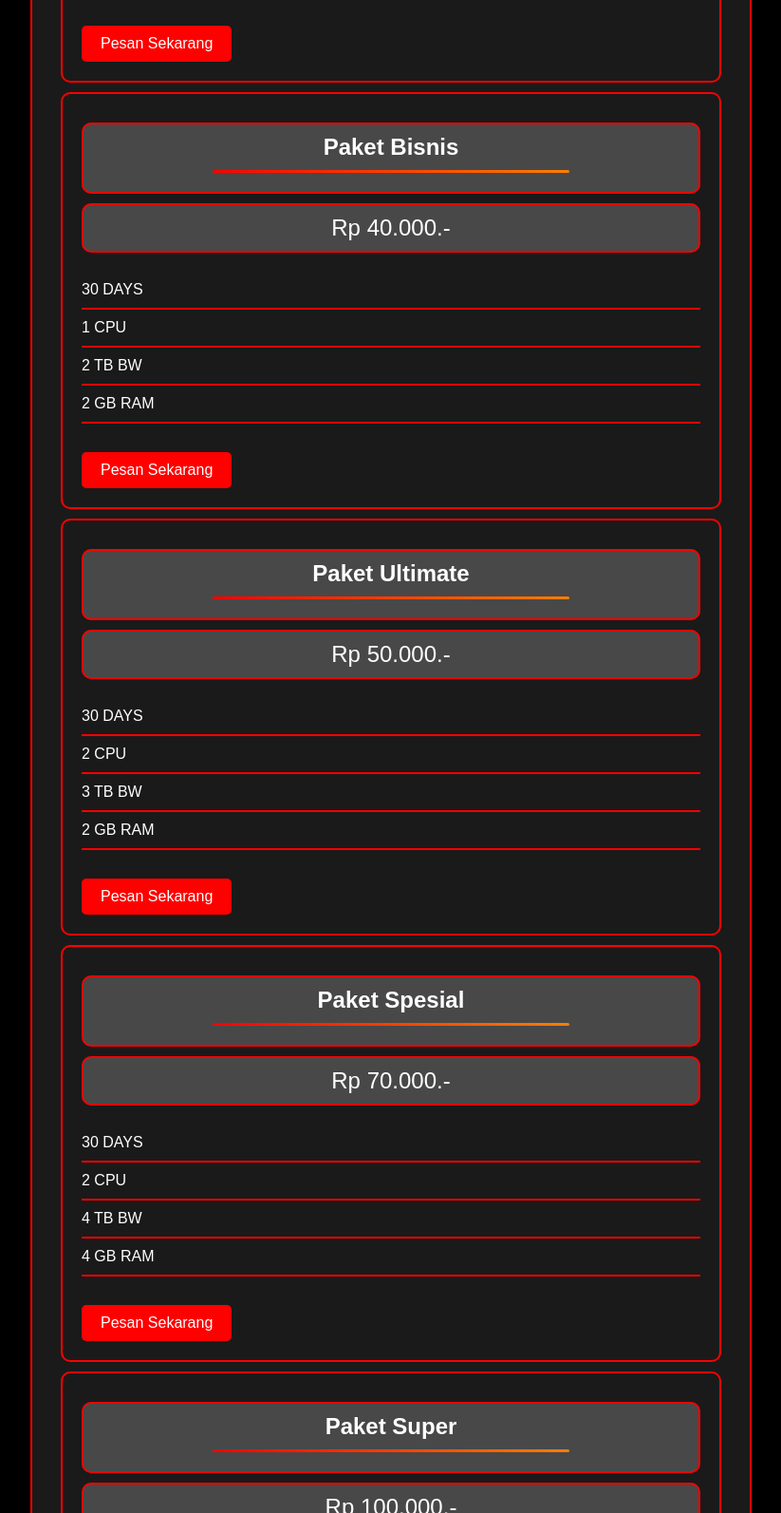
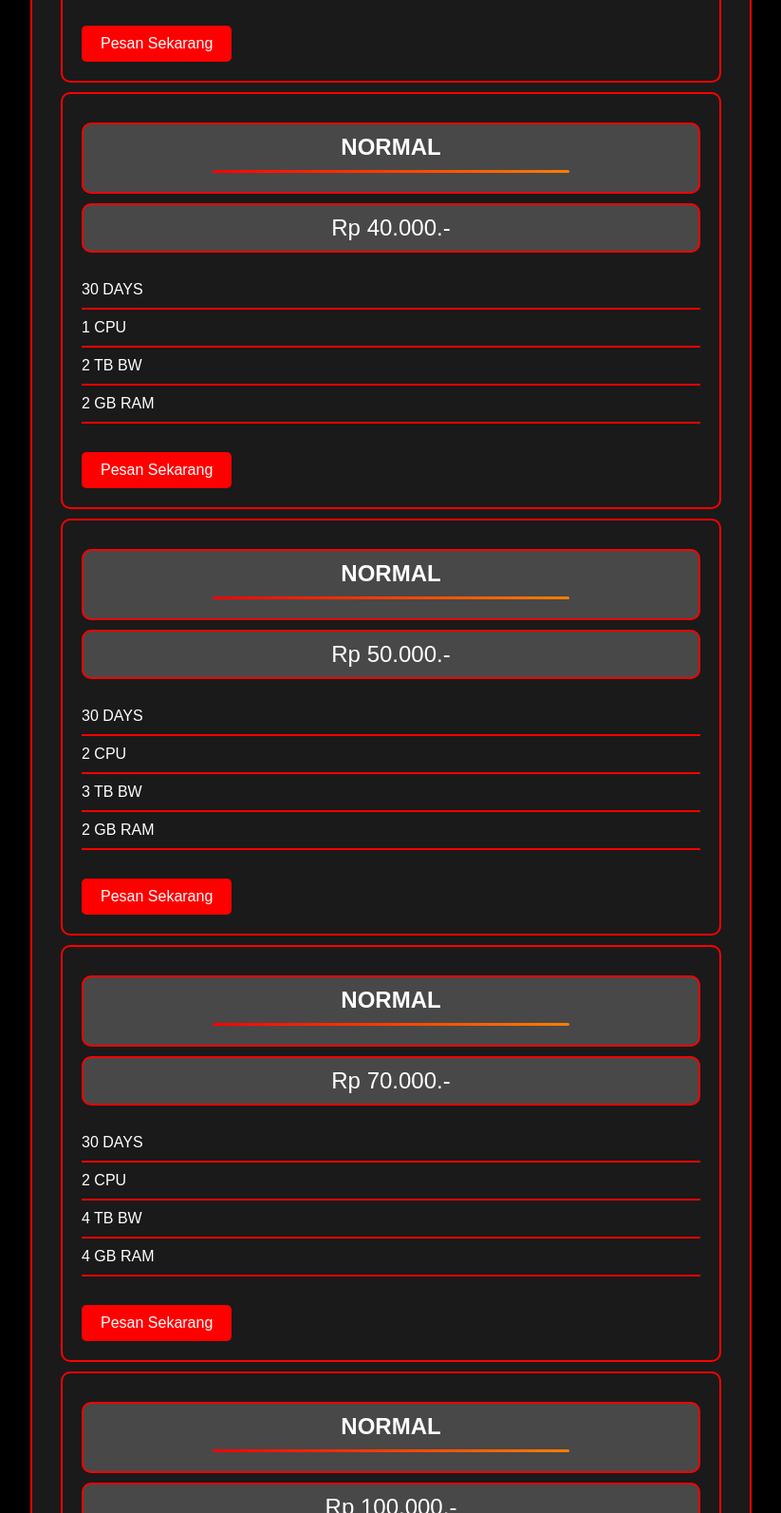
Before and after one commit to nixy-pro/nixy-store, a plain HTML site: page index.html in a window 1280 px wide. Shown: the part 2343-3936 px from the top of the page at 95% size, without its empty margins (228-1051 px from the left). Drawn offline with Linux system fonts and the light colour scheme.

Commit message:
Update index.html

```diff
--- a/index.html
+++ b/index.html
@@ -186,7 +186,7 @@
                 <h2 class="title">NORMAL</h2>
                 <p class="price">Rp 25.000.-</p>
                 <ul>
-                    <li>30 DAYS</li>
+                    <li>90 DAYS</li>
                     <li>SSH - OVPN</li>
                     <li>XRAY - VLESS</li>
                     <li>XRAY - VMESS</li>
@@ -216,7 +216,7 @@
             </div>
 
             <div class="pricing-card">
-                <h2 class="title">Paket Bisnis</h2>
+                <h2 class="title">NORMAL</h2>
                 <p class="price">Rp 40.000.-</p>
                 <ul>
                     <li>30 DAYS</li>
@@ -228,7 +228,7 @@
             </div>
 
             <div class="pricing-card">
-                <h2 class="title">Paket Ultimate</h2>
+                <h2 class="title">NORMAL</h2>
                 <p class="price">Rp 50.000.-</p>
                 <ul>
                     <li>30 DAYS</li>
@@ -240,7 +240,7 @@
             </div>
 
             <div class="pricing-card">
-                <h2 class="title">Paket Spesial</h2>
+                <h2 class="title">NORMAL</h2>
                 <p class="price">Rp 70.000.-</p>
                 <ul>
                     <li>30 DAYS</li>
@@ -252,7 +252,7 @@
             </div>
 
             <div class="pricing-card">
-                <h2 class="title">Paket Super</h2>
+                <h2 class="title">NORMAL</h2>
                 <p class="price">Rp 100.000.-</p>
                 <ul>
                     <li>30 DAYS</li>
```
